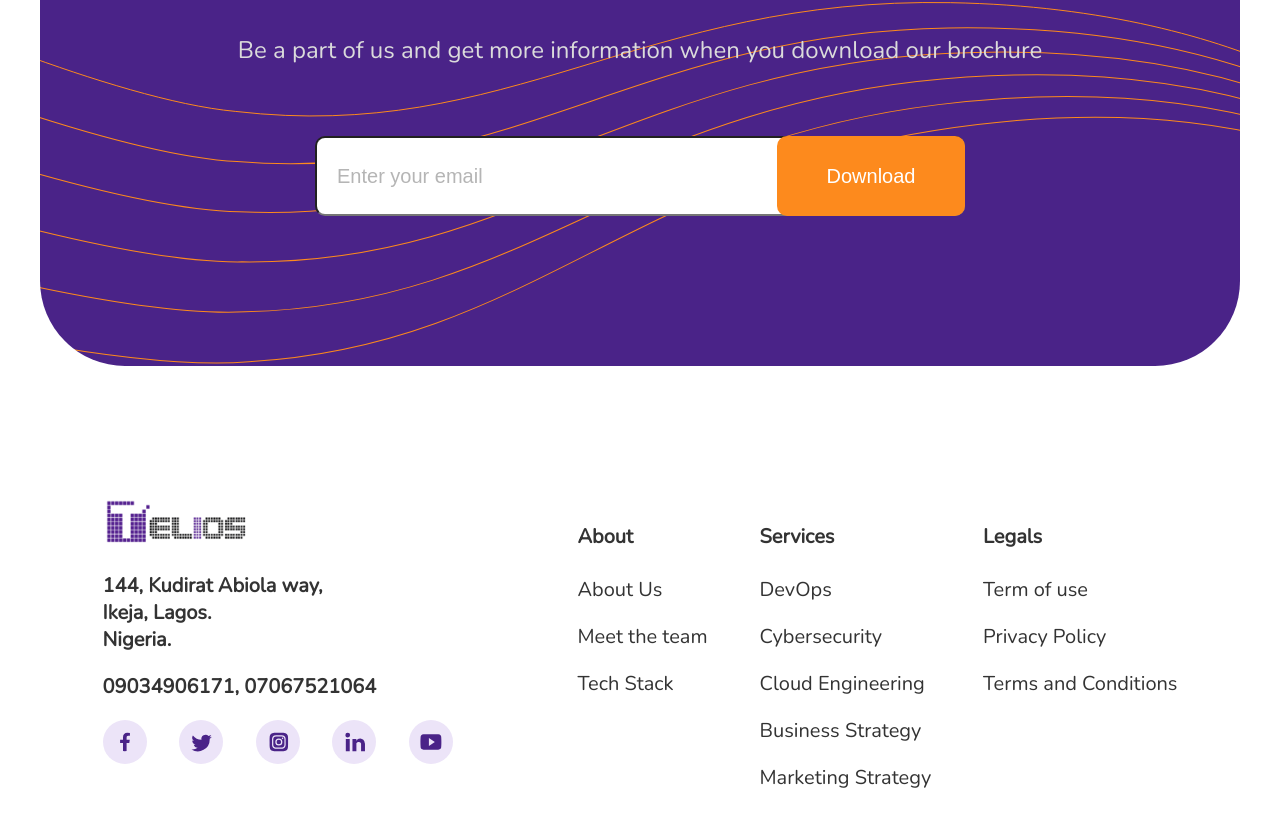
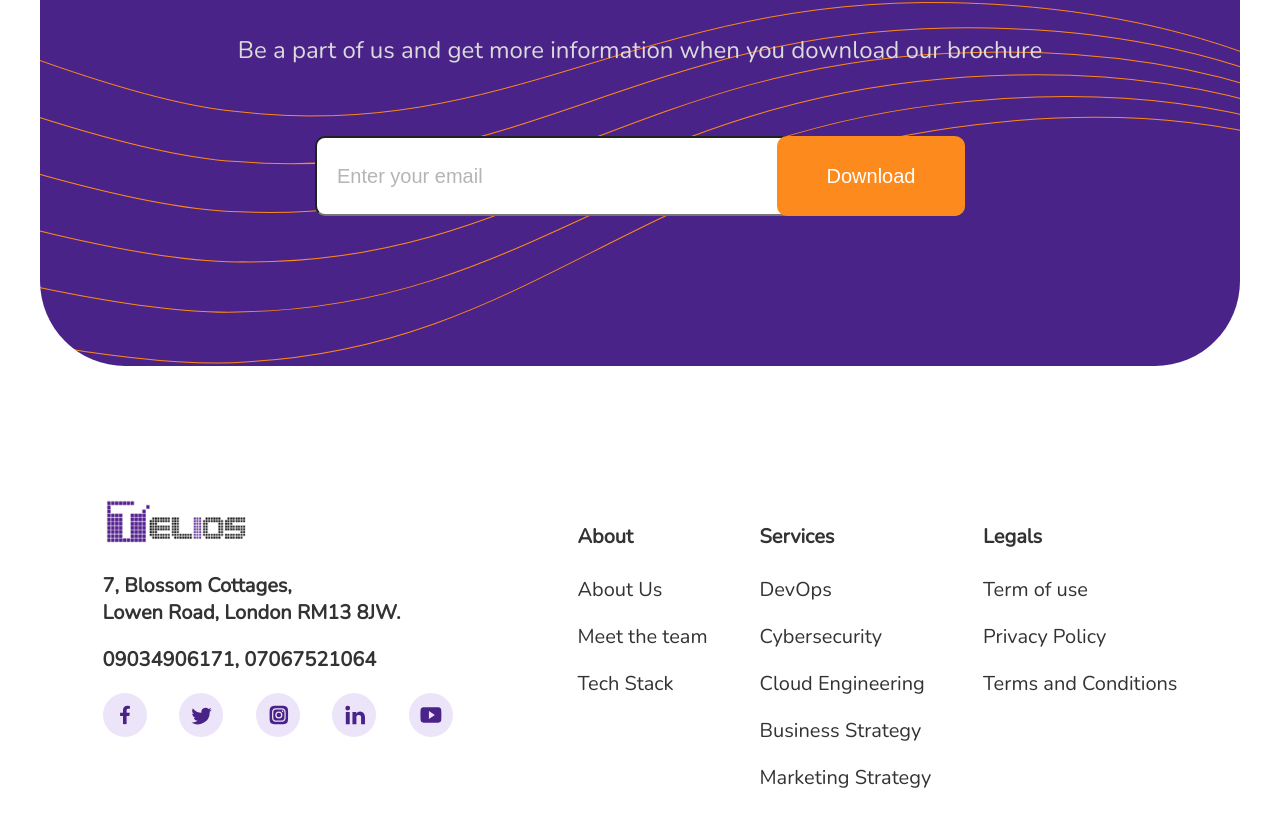
Before and after one commit to Joshuromi/telios-website, a React (Create React App) app: page / in a window 1280 px wide. Shown: the part 7404-8231 px from the top of the page. Built offline with nearby package versions, Linux system fonts and the light colour scheme.

Commit message:
changed address at the footer

```diff
--- a/src/sections/Footer/index.jsx
+++ b/src/sections/Footer/index.jsx
@@ -12,9 +12,8 @@ const Footer = () => {
             <div className="footer-contact" id="contact-us">
                 <img className="footer-logo" src={teliosLogo} alt="telios logo" onClick={() => window.location.replace("/")} />
                 <p>
-                    144, Kudirat Abiola way,<br />
-                    Ikeja, Lagos. <br />
-                    Nigeria.
+                    7, Blossom Cottages,<br />
+                    Lowen Road, London RM13 8JW.
                 </p>
                 <p>09034906171, 07067521064</p>
                 <div className="footer-socials">
```
